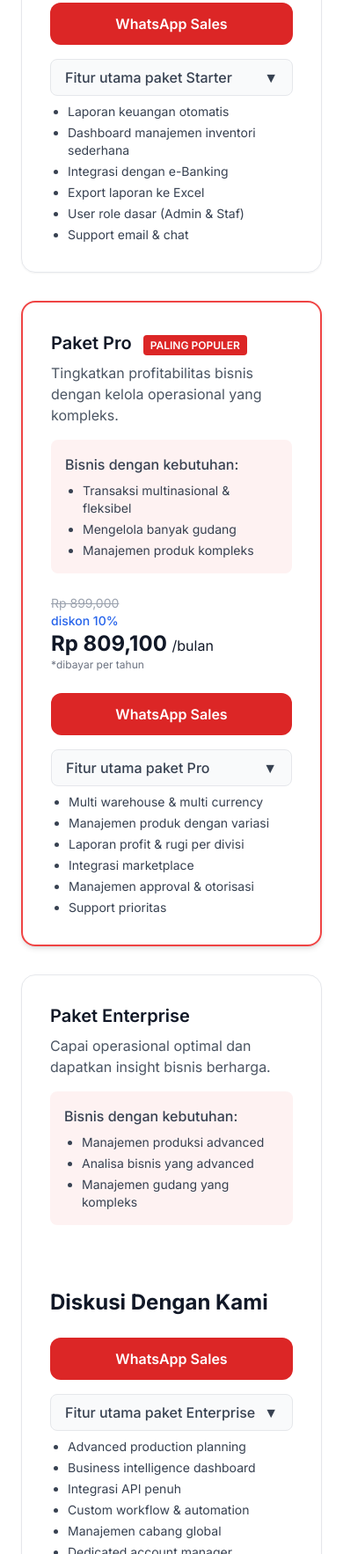
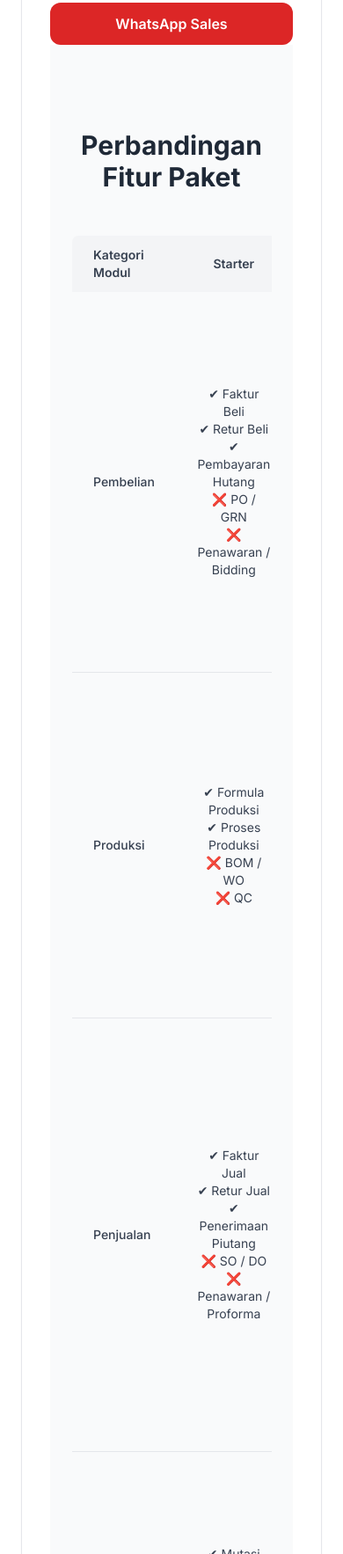
Before and after one commit to Akuyama7/weberp, a plain HTML site: page index.html in a window 390 px wide. Shown: the part 6034-7801 px from the top of the page at 88% size. Drawn offline with nearby package versions, Linux system fonts and the light colour scheme.

Commit message:
Update index.html

```diff
--- a/index.html
+++ b/index.html
@@ -415,124 +415,71 @@
           WhatsApp Sales
         </a>
 
-        <!-- Dropdown Fitur -->
-        <div class="mt-4">
-          <button class="dropdown-toggle w-full flex justify-between items-center px-4 py-2 border rounded-lg text-left font-medium bg-gray-50">
-            Fitur utama paket Starter
-            <span class="arrow">▲</span>
-          </button>
-          <div class="dropdown-content mt-2 space-y-2 text-sm text-gray-700">
-            <ul class="list-disc pl-5 space-y-1">
-              <li>Laporan keuangan otomatis</li>
-              <li>Dashboard manajemen inventori sederhana</li>
-              <li>Integrasi dengan e-Banking</li>
-              <li>Export laporan ke Excel</li>
-              <li>User role dasar (Admin & Staf)</li>
-              <li>Support email & chat</li>
-            </ul>
-          </div>
-        </div>
-      </div>
+       <!-- ===== Comparison Table with Checklist ===== -->
+<section id="perbandingan" class="py-24 bg-gray-50">
+  <div class="max-w-7xl mx-auto px-6">
+    <h2 class="text-3xl font-bold text-center text-gray-800 mb-12">
+      Perbandingan Fitur Paket
+    </h2>
 
-      <!-- Pro -->
-      <div class="rounded-2xl border-2 border-red-500 p-8 shadow-md hover:shadow-lg transition">
-        <h3 class="text-xl font-semibold text-gray-900">Paket Pro
-          <span class="ml-2 text-xs bg-red-600 text-white px-2 py-1 rounded">PALING POPULER</span>
-        </h3>
-        <p class="mt-2 text-gray-600">
-          Tingkatkan profitabilitas bisnis dengan kelola operasional yang kompleks.
-        </p>
+    <div class="overflow-x-auto">
+      <table class="min-w-full border border-gray-200 rounded-lg overflow-hidden text-sm">
+        <thead class="bg-gray-100 text-gray-700">
+          <tr>
+            <th class="px-6 py-3 text-left font-semibold">Kategori Modul</th>
+            <th class="px-6 py-3 text-center font-semibold">Starter</th>
+            <th class="px-6 py-3 text-center font-semibold">Pro</th>
+            <th class="px-6 py-3 text-center font-semibold">Enterprise</th>
+          </tr>
+        </thead>
+        <tbody class="divide-y divide-gray-200">
 
-        <div class="mt-4 bg-red-50 p-4 rounded-lg">
-          <h4 class="font-medium">Bisnis dengan kebutuhan:</h4>
-          <ul class="mt-2 list-disc pl-5 text-sm text-gray-700 space-y-1">
-            <li>Transaksi multinasional & fleksibel</li>
-            <li>Mengelola banyak gudang</li>
-            <li>Manajemen produk kompleks</li>
-          </ul>
-        </div>
+          <!-- Purchasing -->
+          <tr>
+            <td class="px-6 py-4 font-medium text-gray-700">Pembelian</td>
+            <td class="px-6 py-4 text-center">✔ Faktur Beli<br>✔ Retur Beli<br>✔ Pembayaran Hutang<br>❌ PO / GRN<br>❌ Penawaran / Bidding</td>
+            <td class="px-6 py-4 text-center">✔ Order Beli<br>✔ Penerimaan Barang<br>✔ Faktur Beli<br>✔ Retur Beli<br>✔ Pembayaran Hutang<br>❌ Penawaran / Bidding</td>
+            <td class="px-6 py-4 text-center">✔ Permintaan Beli<br>✔ Penawaran & Bidding<br>✔ Order Beli<br>✔ Uang Muka<br>✔ Penerimaan Barang<br>✔ Faktur Beli<br>✔ Retur Beli<br>✔ Rencana & Realisasi Pembayaran<br>✔ Retur Barang</td>
+          </tr>
 
-        <p class="mt-6 text-sm line-through text-gray-400">Rp 899,000</p>
-        <p class="text-sm text-blue-600 font-medium">diskon 10%</p>
-        <p class="text-2xl font-bold text-gray-900">Rp 809,100 <span class="text-base font-normal">/bulan</span></p>
-        <p class="text-xs text-gray-500">*dibayar per tahun</p>
+          <!-- Production -->
+          <tr>
+            <td class="px-6 py-4 font-medium text-gray-700">Produksi</td>
+            <td class="px-6 py-4 text-center">✔ Formula Produksi<br>✔ Proses Produksi<br>❌ BOM / WO<br>❌ QC</td>
+            <td class="px-6 py-4 text-center">✔ Bill of Material<br>✔ Proses Produksi<br>❌ WO<br>❌ QC</td>
+            <td class="px-6 py-4 text-center">✔ Permintaan Produksi<br>✔ Bill of Material<br>✔ Perintah Kerja<br>✔ Pengeluaran & Retur Bahan<br>✔ QC Bahan & Final QC<br>✔ Proses Produksi<br>✔ Assembly / Disassembly</td>
+          </tr>
 
-        <a href="https://wa.me/6281234567890" target="_blank"
-           class="mt-6 block w-full rounded-xl bg-red-600 px-4 py-3 text-center text-white font-semibold hover:bg-red-700">
-          WhatsApp Sales
-        </a>
+          <!-- Sales -->
+          <tr>
+            <td class="px-6 py-4 font-medium text-gray-700">Penjualan</td>
+            <td class="px-6 py-4 text-center">✔ Faktur Jual<br>✔ Retur Jual<br>✔ Penerimaan Piutang<br>❌ SO / DO<br>❌ Penawaran / Proforma</td>
+            <td class="px-6 py-4 text-center">✔ Order Jual<br>✔ Pengiriman Barang<br>✔ Faktur Jual<br>✔ Retur Jual<br>✔ Penerimaan Piutang<br>❌ Penawaran / Proforma</td>
+            <td class="px-6 py-4 text-center">✔ Penawaran Harga<br>✔ Proforma Invoice<br>✔ Order Jual<br>✔ Pengiriman<br>✔ Packing List<br>✔ Laporan Pengiriman<br>✔ Faktur Jual<br>✔ Retur Jual<br>✔ Uang Muka<br>✔ Penagihan<br>✔ Retur Barang Masuk</td>
+          </tr>
 
-        <!-- Dropdown Fitur -->
-        <div class="mt-4">
-          <button class="dropdown-toggle w-full flex justify-between items-center px-4 py-2 border rounded-lg text-left font-medium bg-gray-50">
-            Fitur utama paket Pro
-            <span class="arrow">▲</span>
-          </button>
-          <div class="dropdown-content mt-2 space-y-2 text-sm text-gray-700">
-            <ul class="list-disc pl-5 space-y-1">
-              <li>Multi warehouse & multi currency</li>
-              <li>Manajemen produk dengan variasi</li>
-              <li>Laporan profit & rugi per divisi</li>
-              <li>Integrasi marketplace</li>
-              <li>Manajemen approval & otorisasi</li>
-              <li>Support prioritas</li>
-            </ul>
-          </div>
-        </div>
-      </div>
+          <!-- Inventory -->
+          <tr>
+            <td class="px-6 py-4 font-medium text-gray-700">Gudang</td>
+            <td class="px-6 py-4 text-center">✔ Mutasi Stok<br>✔ Penyesuaian Stok<br>❌ Stok Opname<br>❌ Kontrol Persediaan</td>
+            <td class="px-6 py-4 text-center">✔ Mutasi Stok<br>✔ Penyesuaian Stok<br>❌ Stok Opname<br>❌ Kontrol Persediaan</td>
+            <td class="px-6 py-4 text-center">✔ Permintaan Barang<br>✔ Mutasi Stok<br>✔ Penerimaan Mutasi<br>✔ Penyesuaian Stok<br>✔ Stok Opname<br>✔ Penyesuaian Harga<br>✔ Kontrol Persediaan</td>
+          </tr>
 
-      <!-- Enterprise -->
-      <div class="rounded-2xl border p-8 shadow-sm hover:shadow-lg transition">
-        <h3 class="text-xl font-semibold text-gray-900">Paket Enterprise</h3>
-        <p class="mt-2 text-gray-600">
-          Capai operasional optimal dan dapatkan insight bisnis berharga.
-        </p>
+          <!-- Finance -->
+          <tr>
+            <td class="px-6 py-4 font-medium text-gray-700">Keuangan</td>
+            <td class="px-6 py-4 text-center">✔ Kas / Bank<br>✔ Jurnal Umum<br>❌ Giro<br>❌ Jurnal Penyesuaian</td>
+            <td class="px-6 py-4 text-center">✔ Kas Masuk<br>✔ Kas Keluar<br>✔ Bank Masuk<br>✔ Bank Keluar<br>✔ Jurnal Umum<br>❌ Giro<br>❌ Jurnal Penyesuaian</td>
+            <td class="px-6 py-4 text-center">✔ Kas Masuk<br>✔ Kas Keluar<br>✔ Bank Masuk<br>✔ Bank Keluar<br>✔ Giro Masuk<br>✔ Giro Keluar<br>✔ Jurnal Umum<br>✔ Jurnal Penyesuaian</td>
+          </tr>
 
-        <div class="mt-4 bg-red-50 p-4 rounded-lg">
-          <h4 class="font-medium">Bisnis dengan kebutuhan:</h4>
-          <ul class="mt-2 list-disc pl-5 text-sm text-gray-700 space-y-1">
-            <li>Manajemen produksi advanced</li>
-            <li>Analisa bisnis yang advanced</li>
-            <li>Manajemen gudang yang kompleks</li>
-          </ul>
-        </div>
-
-        <p class="mt-6 text-sm line-through text-gray-400"> </p>
-        <br>
-        <p class="text-sm text-blue-600 font-medium"> </p>
-        <br>
-        <p class="text-2xl font-bold text-gray-900">
-
-          Diskusi Dengan Kami <span class="text-base font-normal"></span>
-        </p>
-        <p class="text-xs text-gray-500"></p>
-
-        <a href="https://wa.me/6281234567890" target="_blank"
-           class="mt-6 block w-full rounded-xl bg-red-600 px-4 py-3 text-center text-white font-semibold hover:bg-red-700">
-          WhatsApp Sales
-        </a>
-
-        <!-- Dropdown Fitur -->
-        <div class="mt-4">
-          <button class="dropdown-toggle w-full flex justify-between items-center px-4 py-2 border rounded-lg text-left font-medium bg-gray-50">
-            Fitur utama paket Enterprise
-            <span class="arrow">▲</span>
-          </button>
-          <div class="dropdown-content mt-2 space-y-2 text-sm text-gray-700">
-            <ul class="list-disc pl-5 space-y-1">
-              <li>Advanced production planning</li>
-              <li>Business intelligence dashboard</li>
-              <li>Integrasi API penuh</li>
-              <li>Custom workflow & automation</li>
-              <li>Manajemen cabang global</li>
-              <li>Dedicated account manager</li>
-            </ul>
-          </div>
-        </div>
-      </div>
+        </tbody>
+      </table>
     </div>
   </div>
 </section>
+
 
 <script>
   const toggles = document.querySelectorAll(".dropdown-toggle");
```
